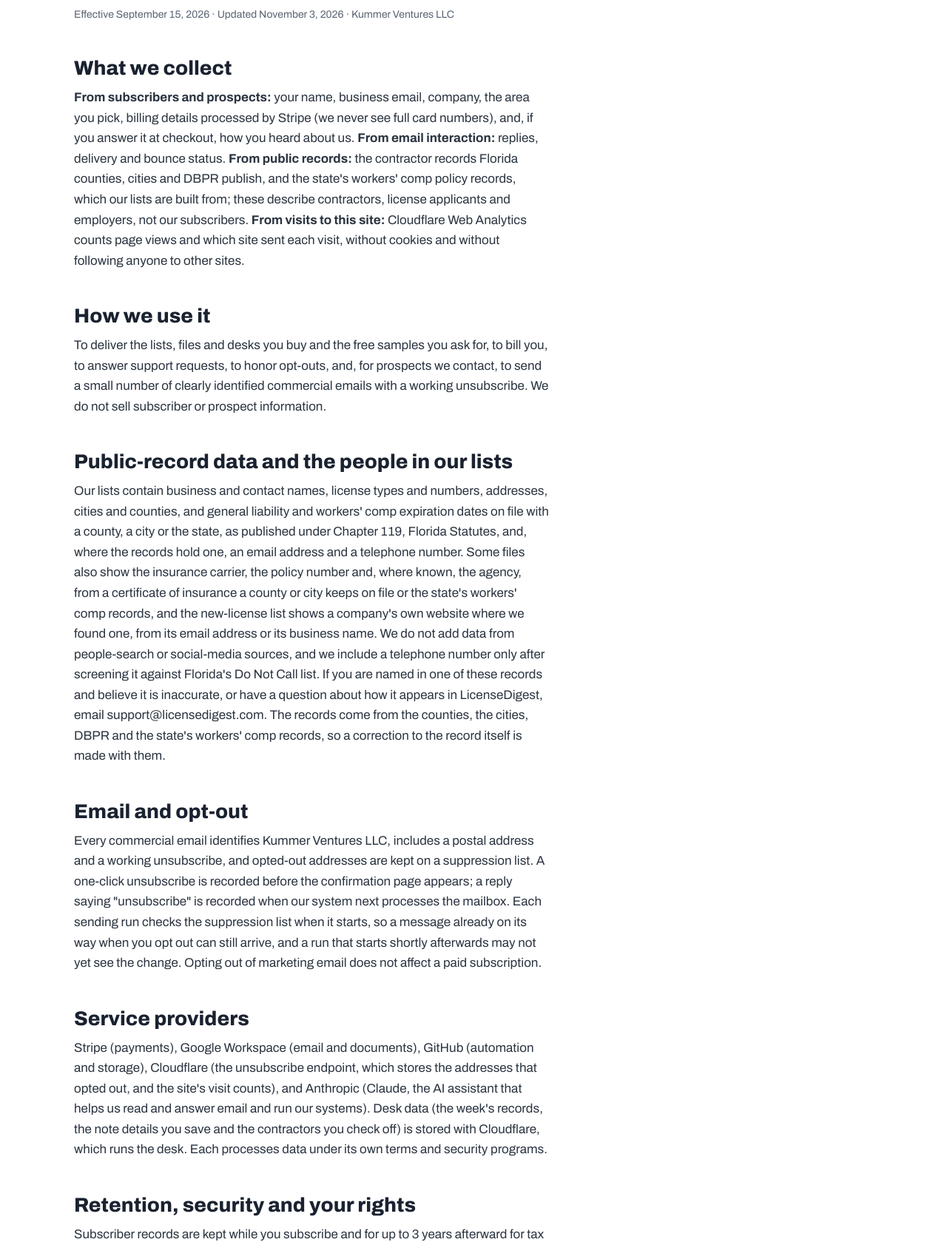
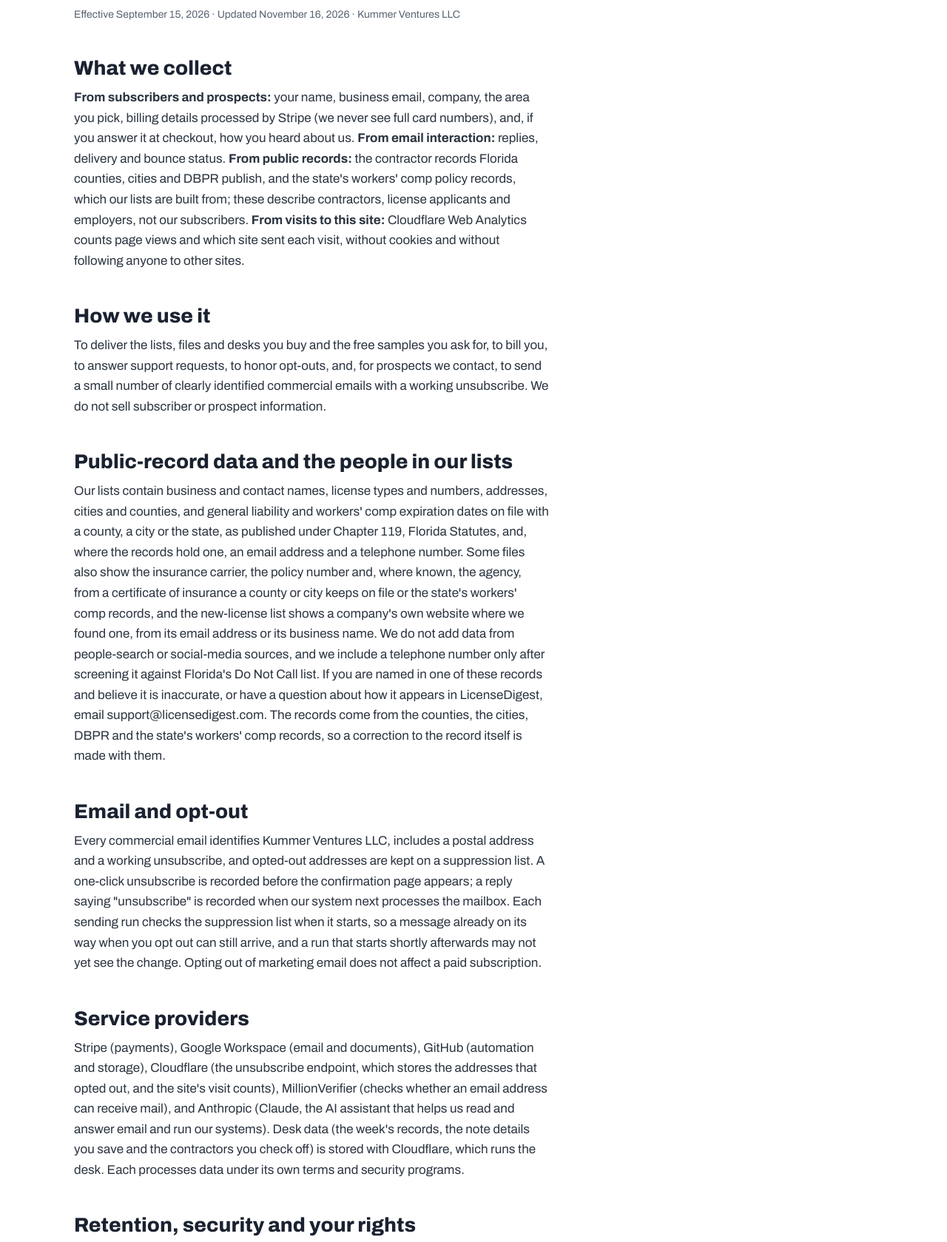
Before and after one commit to kummerventures/licensedigest-site, a plain HTML site: page privacy.html in a window 1280 px wide. Shown: the part 169-1848 px from the top of the page at 74% size. Drawn offline with Linux system fonts and the light colour scheme.

Commit message:
Privacy: MillionVerifier named as a service provider (D-343, Dan's yes 2026-11-16) (#23)
Claude-Session: https://claude.ai/code/session_01KsM2EaCW6Xuch6GqriiUBe

Co-authored-by: Claude <noreply@anthropic.com>

```diff
--- a/privacy.html
+++ b/privacy.html
@@ -228,12 +228,12 @@ footer .fnav a:hover{text-decoration:underline}
     <nav aria-label="Main"><a href="/">GL list</a><a href="/new-contractor-licenses/">New licenses</a><a href="/custom-files/">Custom files</a><a href="/fl/">Florida data</a></nav>
   </div>
 <main class="legal">
-<h1>Privacy Policy</h1><p class="fine">Effective September 15, 2026 · Updated November 3, 2026 · Kummer Ventures LLC</p>
+<h1>Privacy Policy</h1><p class="fine">Effective September 15, 2026 · Updated November 16, 2026 · Kummer Ventures LLC</p>
 <section><h2>What we collect</h2><p><b>From subscribers and prospects:</b> your name, business email, company, the area you pick, billing details processed by Stripe (we never see full card numbers), and, if you answer it at checkout, how you heard about us. <b>From email interaction:</b> replies, delivery and bounce status. <b>From public records:</b> the contractor records Florida counties, cities and DBPR publish, and the state's workers' comp policy records, which our lists are built from; these describe contractors, license applicants and employers, not our subscribers. <b>From visits to this site:</b> Cloudflare Web Analytics counts page views and which site sent each visit, without cookies and without following anyone to other sites.</p></section>
 <section><h2>How we use it</h2><p>To deliver the lists, files and desks you buy and the free samples you ask for, to bill you, to answer support requests, to honor opt-outs, and, for prospects we contact, to send a small number of clearly identified commercial emails with a working unsubscribe. We do not sell subscriber or prospect information.</p></section>
 <section><h2>Public-record data and the people in our lists</h2><p>Our lists contain business and contact names, license types and numbers, addresses, cities and counties, and general liability and workers' comp expiration dates on file with a county, a city or the state, as published under Chapter 119, Florida Statutes, and, where the records hold one, an email address and a telephone number. Some files also show the insurance carrier, the policy number and, where known, the agency, from a certificate of insurance a county or city keeps on file or the state's workers' comp records, and the new-license list shows a company's own website where we found one, from its email address or its business name. We do not add data from people-search or social-media sources, and we include a telephone number only after screening it against Florida's Do Not Call list. If you are named in one of these records and believe it is inaccurate, or have a question about how it appears in LicenseDigest, email support@licensedigest.com. The records come from the counties, the cities, DBPR and the state's workers' comp records, so a correction to the record itself is made with them.</p></section>
 <section><h2>Email and opt-out</h2><p>Every commercial email identifies Kummer Ventures LLC, includes a postal address and a working unsubscribe, and opted-out addresses are kept on a suppression list. A one-click unsubscribe is recorded before the confirmation page appears; a reply saying "unsubscribe" is recorded when our system next processes the mailbox. Each sending run checks the suppression list when it starts, so a message already on its way when you opt out can still arrive, and a run that starts shortly afterwards may not yet see the change. Opting out of marketing email does not affect a paid subscription.</p></section>
-<section><h2>Service providers</h2><p>Stripe (payments), Google Workspace (email and documents), GitHub (automation and storage), Cloudflare (the unsubscribe endpoint, which stores the addresses that opted out, and the site's visit counts), and Anthropic (Claude, the AI assistant that helps us read and answer email and run our systems). Desk data (the week's records, the note details you save and the contractors you check off) is stored with Cloudflare, which runs the desk. Each processes data under its own terms and security programs.</p></section>
+<section><h2>Service providers</h2><p>Stripe (payments), Google Workspace (email and documents), GitHub (automation and storage), Cloudflare (the unsubscribe endpoint, which stores the addresses that opted out, and the site's visit counts), MillionVerifier (checks whether an email address can receive mail), and Anthropic (Claude, the AI assistant that helps us read and answer email and run our systems). Desk data (the week's records, the note details you save and the contractors you check off) is stored with Cloudflare, which runs the desk. Each processes data under its own terms and security programs.</p></section>
 <section><h2>Retention, security and your rights</h2><p>Subscriber records are kept while you subscribe and for up to 3 years afterward for tax and dispute purposes. The files we send are kept as an audit trail. You may request access to, correction of, or deletion of your personal information by emailing support@licensedigest.com. We use encrypted transport and access-controlled systems but no method is perfectly secure.</p></section>
 <section><h2>Contact</h2><p>Kummer Ventures LLC is an independent company; LicenseDigest is not affiliated with or endorsed by DBPR, any Florida county, the State of Florida, or any government agency. Kummer Ventures LLC · support@licensedigest.com · postal address provided in every email we send.</p></section>
 </main>
```
